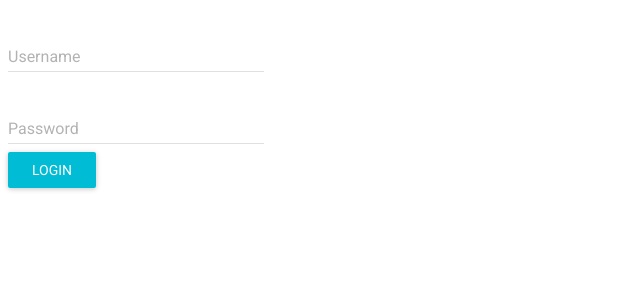
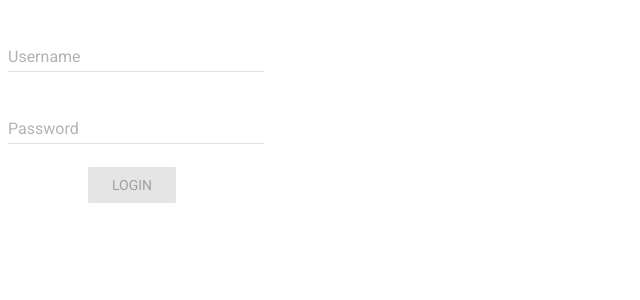
Before and after one commit to TheBigBangTeam/Alohomora-3FA, a React (Create React App) app in the folder client/: page / in a window 1280 px wide. Shown: the top 300 px of the page, without its empty margins (0-640 px from the left). Built offline with nearby package versions, Linux system fonts and the light colour scheme.

Commit message:
Improved style of login form

```diff
--- a/client/src/components/LoginForm.js
+++ b/client/src/components/LoginForm.js
@@ -1,6 +1,7 @@
 import React, {Component} from 'react'
 import RaisedButton from 'material-ui/RaisedButton'
 import TextField from 'material-ui/TextField'
+import './../styles/LoginForm.css'
 
 class LoginForm extends Component {
   constructor (props) {
@@ -8,6 +9,7 @@ class LoginForm extends Component {
     this.state = {
       data: {},
       loading: false,
+      disabledButton: false,
       errors: {}
     }
 
@@ -40,7 +42,7 @@ class LoginForm extends Component {
         <br />
         <TextField floatingLabelText='Password' errorText={this.state.errors.password} name='password' type='password' hintText='Enter your password' onChange={this.handleChange} />
         <br />
-        <RaisedButton primary label='Login' onClick={this.handleSubmit} />
+        <RaisedButton primary className='submitButton' disabled={!(!!this.state.data.username || !!this.state.data.password)} label='Login' onClick={this.handleSubmit} />
       </div>
     )
   }
--- /dev/null
+++ b/client/src/styles/LoginForm.css
@@ -0,0 +1,4 @@
+.submitButton {
+  margin: 15px;
+  margin-left: 80px;
+}
```
